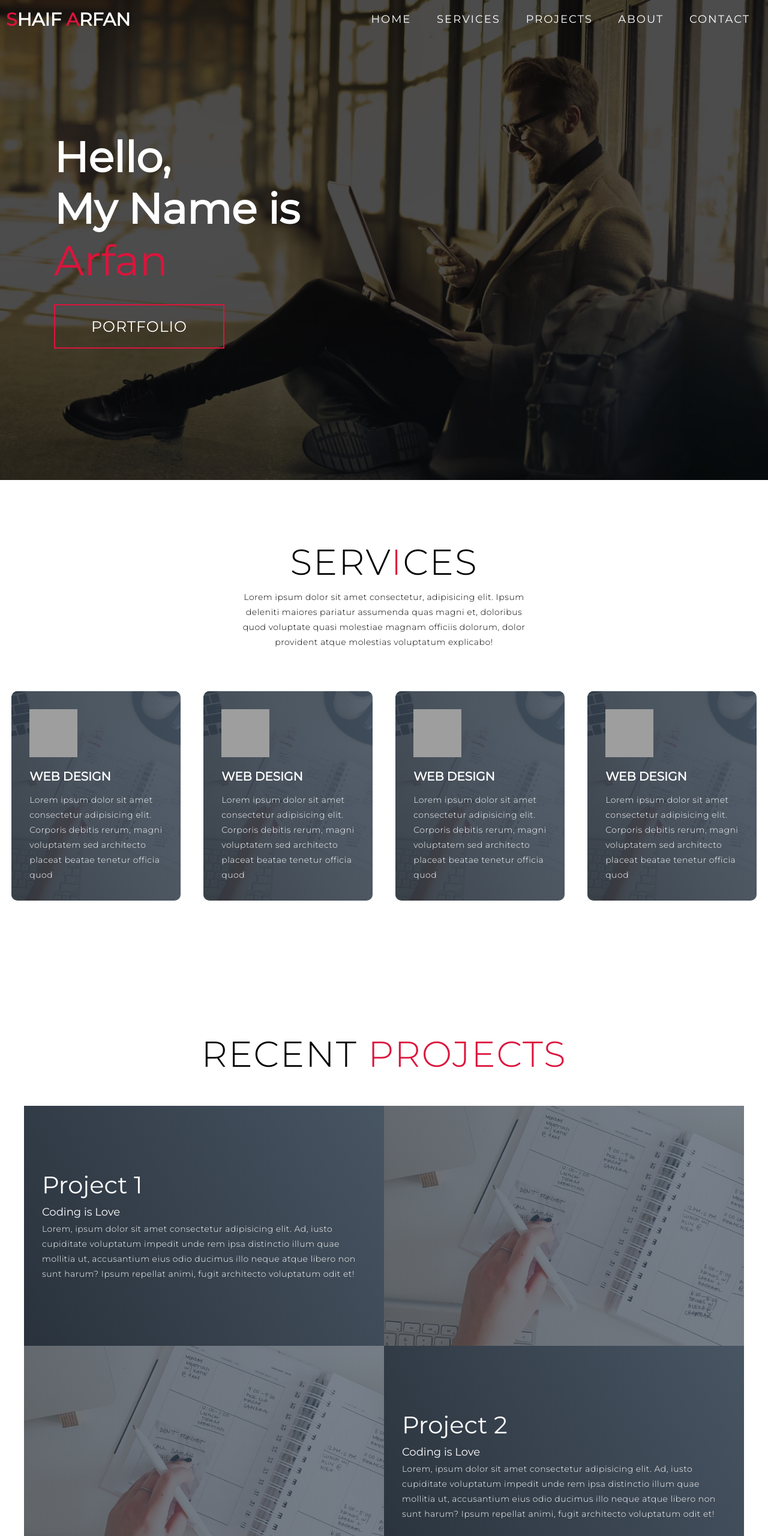
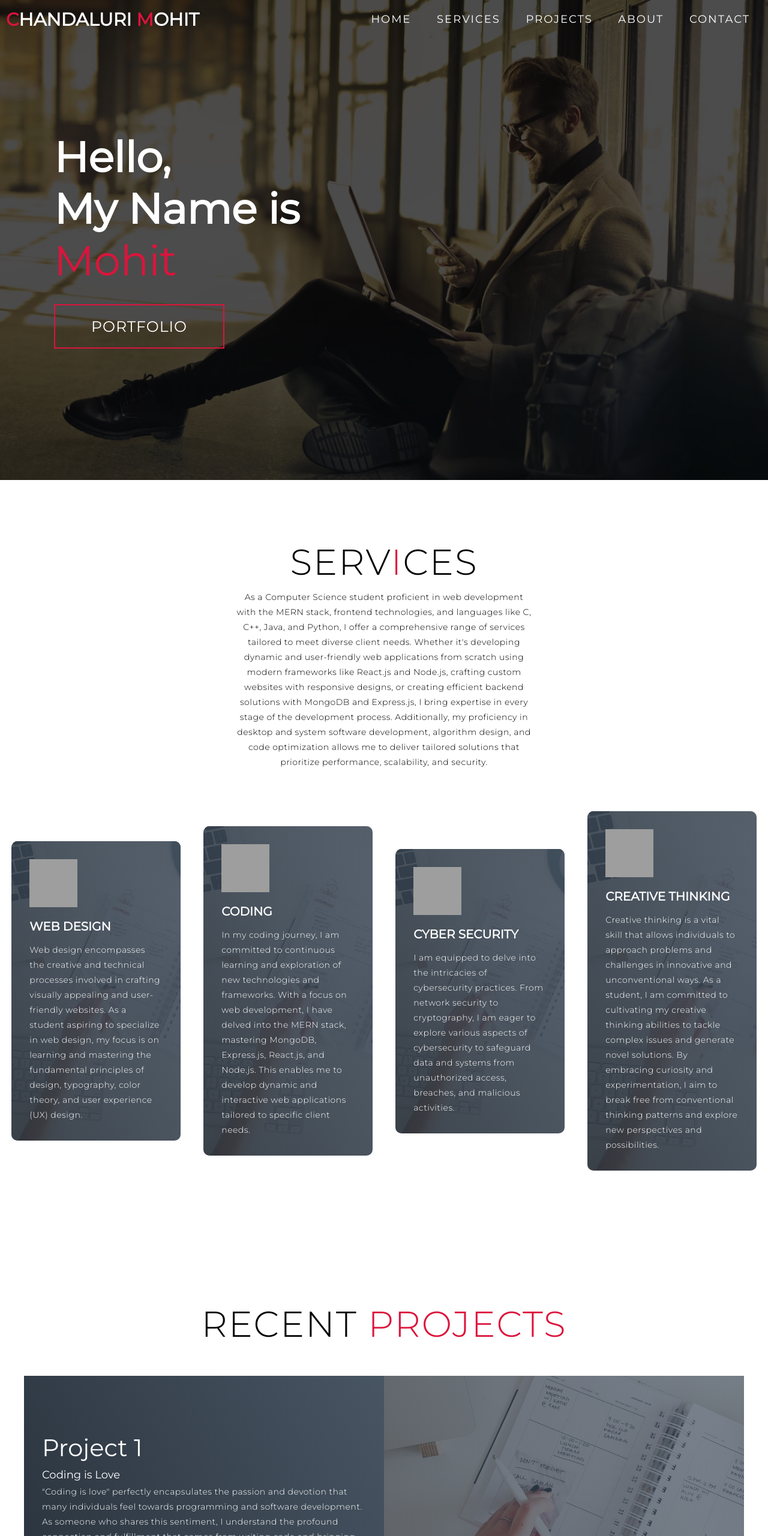
Before and after one commit to MohitCh011/Portfolio, a plain HTML site: page index.html in a window 1280 px wide. Shown: the top 2560 px of the page at 60% size. Drawn offline with Linux system fonts and the light colour scheme; grey boxes are pictures that could not be loaded.

Commit message:
Update index.html

```diff
--- a/index.html
+++ b/index.html
@@ -15,7 +15,7 @@
       <div class="nav-bar">
         <div class="brand">
           <a href="#hero">
-            <h1><span>S</span>haif <span>A</span>rfan</h1>
+            <h1><span>C</span>handaluri <span>M</span>ohit</h1>
           </a>
         </div>
         <div class="nav-list">
@@ -42,7 +42,7 @@
       <div>
         <h1>Hello, <span></span></h1>
         <h1>My Name is <span></span></h1>
-        <h1>Arfan <span></span></h1>
+        <h1>Mohit <span></span></h1>
         <a href="#projects" type="button" class="cta">Portfolio</a>
       </div>
     </div>
@@ -54,34 +54,30 @@
     <div class="services container">
       <div class="service-top">
         <h1 class="section-title">Serv<span>i</span>ces</h1>
-        <p>Lorem ipsum dolor sit amet consectetur, adipisicing elit. Ipsum deleniti maiores pariatur assumenda quas
-          magni et, doloribus quod voluptate quasi molestiae magnam officiis dolorum, dolor provident atque molestias
-          voluptatum explicabo!</p>
+        <p>As a Computer Science student proficient in web development with the MERN stack, frontend technologies, and languages like C, C++, Java, and Python, I offer a comprehensive range of services tailored to meet diverse client needs. Whether it's developing dynamic and user-friendly web applications from scratch using modern frameworks like React.js and Node.js, crafting custom websites with responsive designs, or creating efficient backend solutions with MongoDB and Express.js, I bring expertise in every stage of the development process. Additionally, my proficiency in desktop and system software development, algorithm design, and code optimization allows me to deliver tailored solutions that prioritize performance, scalability, and security. </p>
       </div>
       <div class="service-bottom">
         <div class="service-item">
           <div class="icon"><img src="https://img.icons8.com/bubbles/100/000000/services.png" /></div>
           <h2>Web Design</h2>
-          <p>Lorem ipsum dolor sit amet consectetur adipisicing elit. Corporis debitis rerum, magni voluptatem sed
-            architecto placeat beatae tenetur officia quod</p>
+          <p>
+Web design encompasses the creative and technical processes involved in crafting visually appealing and user-friendly websites. As a student aspiring to specialize in web design, my focus is on learning and mastering the fundamental principles of design, typography, color theory, and user experience (UX) design.</p>
         </div>
         <div class="service-item">
           <div class="icon"><img src="https://img.icons8.com/bubbles/100/000000/services.png" /></div>
-          <h2>Web Design</h2>
-          <p>Lorem ipsum dolor sit amet consectetur adipisicing elit. Corporis debitis rerum, magni voluptatem sed
-            architecto placeat beatae tenetur officia quod</p>
+          <h2>Coding</h2>
+          <p>In my coding journey, I am committed to continuous learning and exploration of new technologies and frameworks. With a focus on web development, I have delved into the MERN stack, mastering MongoDB, Express.js, React.js, and Node.js. This enables me to develop dynamic and interactive web applications tailored to specific client needs.</p>
         </div>
         <div class="service-item">
           <div class="icon"><img src="https://img.icons8.com/bubbles/100/000000/services.png" /></div>
-          <h2>Web Design</h2>
-          <p>Lorem ipsum dolor sit amet consectetur adipisicing elit. Corporis debitis rerum, magni voluptatem sed
-            architecto placeat beatae tenetur officia quod</p>
+          <h2><span>C</span>yber <span>S</span>ecurity</h2>
+          <p>I am equipped to delve into the intricacies of cybersecurity practices. From network security to cryptography, I am eager to explore various aspects of cybersecurity to safeguard data and systems from unauthorized access, breaches, and malicious activities. </p>
         </div>
         <div class="service-item">
           <div class="icon"><img src="https://img.icons8.com/bubbles/100/000000/services.png" /></div>
-          <h2>Web Design</h2>
-          <p>Lorem ipsum dolor sit amet consectetur adipisicing elit. Corporis debitis rerum, magni voluptatem sed
-            architecto placeat beatae tenetur officia quod</p>
+          <h2><span>C</span>reative <span>T</span>hinking</h2>
+          <p>
+Creative thinking is a vital skill that allows individuals to approach problems and challenges in innovative and unconventional ways. As a student, I am committed to cultivating my creative thinking abilities to tackle complex issues and generate novel solutions. By embracing curiosity and experimentation, I aim to break free from conventional thinking patterns and explore new perspectives and possibilities.</p>
         </div>
       </div>
     </div>
@@ -99,9 +95,8 @@
           <div class="project-info">
             <h1>Project 1</h1>
             <h2>Coding is Love</h2>
-            <p>Lorem, ipsum dolor sit amet consectetur adipisicing elit. Ad, iusto cupiditate voluptatum impedit unde
-              rem ipsa distinctio illum quae mollitia ut, accusantium eius odio ducimus illo neque atque libero non sunt
-              harum? Ipsum repellat animi, fugit architecto voluptatum odit et!</p>
+            <p>
+"Coding is love" perfectly encapsulates the passion and devotion that many individuals feel towards programming and software development. As someone who shares this sentiment, I understand the profound connection and fulfillment that comes from writing code and bringing ideas to life through technology.</p>
           </div>
           <div class="project-img">
             <img src="./img/img-1.png" alt="img">
@@ -110,10 +105,8 @@
         <div class="project-item">
           <div class="project-info">
             <h1>Project 2</h1>
-            <h2>Coding is Love</h2>
-            <p>Lorem, ipsum dolor sit amet consectetur adipisicing elit. Ad, iusto cupiditate voluptatum impedit unde
-              rem ipsa distinctio illum quae mollitia ut, accusantium eius odio ducimus illo neque atque libero non sunt
-              harum? Ipsum repellat animi, fugit architecto voluptatum odit et!</p>
+            <h2>MERN stack</h2>
+            <p>Created a web application that allows users to manage their tasks and to-do lists online. Users should be able to register, log in, create tasks, mark them as complete, and organize them into categories. Additionally, users can prioritize tasks, set deadlines, and receive notifications for upcoming deadlines.</p>
           </div>
           <div class="project-img">
             <img src="./img/img-1.png" alt="img">
@@ -131,30 +124,7 @@
             <img src="./img/img-1.png" alt="img">
           </div>
         </div>
-        <div class="project-item">
-          <div class="project-info">
-            <h1>Project 4</h1>
-            <h2>Coding is Love</h2>
-            <p>Lorem, ipsum dolor sit amet consectetur adipisicing elit. Ad, iusto cupiditate voluptatum impedit unde
-              rem ipsa distinctio illum quae mollitia ut, accusantium eius odio ducimus illo neque atque libero non sunt
-              harum? Ipsum repellat animi, fugit architecto voluptatum odit et!</p>
-          </div>
-          <div class="project-img">
-            <img src="./img/img-1.png" alt="img">
-          </div>
-        </div>
-        <div class="project-item">
-          <div class="project-info">
-            <h1>Project 5</h1>
-            <h2>Coding is Love</h2>
-            <p>Lorem, ipsum dolor sit amet consectetur adipisicing elit. Ad, iusto cupiditate voluptatum impedit unde
-              rem ipsa distinctio illum quae mollitia ut, accusantium eius odio ducimus illo neque atque libero non sunt
-              harum? Ipsum repellat animi, fugit architecto voluptatum odit et!</p>
-          </div>
-          <div class="project-img">
-            <img src="./img/img-1.png" alt="img">
-          </div>
-        </div>
+
       </div>
     </div>
   </section>
@@ -171,11 +141,7 @@
       <div class="col-right">
         <h1 class="section-title">About <span>me</span></h1>
         <h2>Front End Developer</h2>
-        <p>Lorem ipsum, dolor sit amet consectetur adipisicing elit. Asperiores, velit alias eius non illum beatae atque
-          repellat ratione qui veritatis repudiandae adipisci maiores. At inventore necessitatibus deserunt
-          exercitationem cumque earum omnis ipsum rem accusantium quis, quas quia, accusamus provident suscipit magni!
-          Expedita sint ad dolore, commodi labore nihil velit earum ducimus nulla quae nostrum fugit aut, deserunt
-          reprehenderit libero enim!</p>
+        <p>HTML, CSS, and JavaScript: Write clean, semantic HTML markup and style it with CSS to create layouts, styles, and animations. Utilize CSS preprocessors like Sass or LESS for efficient styling. Employ JavaScript (and frameworks like React.js, Vue.js, or Angular) to add interactivity, dynamic content, and behavior to web pages.</p>
         <a href="#" class="cta">Download Resume</a>
       </div>
     </div>
@@ -193,23 +159,21 @@
           <div class="icon"><img src="https://img.icons8.com/bubbles/100/000000/phone.png" /></div>
           <div class="contact-info">
             <h1>Phone</h1>
-            <h2>+1 234 123 1234</h2>
-            <h2>+1 234 123 1234</h2>
+            <h2>+91 8500250138</h2>
           </div>
         </div>
         <div class="contact-item">
           <div class="icon"><img src="https://img.icons8.com/bubbles/100/000000/new-post.png" /></div>
           <div class="contact-info">
             <h1>Email</h1>
-            <h2>info@gmail.com</h2>
-            <h2>abcd@gmail.com</h2>
+            <h2>chmohit00@gmail.com</h2>
           </div>
         </div>
         <div class="contact-item">
           <div class="icon"><img src="https://img.icons8.com/bubbles/100/000000/map-marker.png" /></div>
           <div class="contact-info">
             <h1>Address</h1>
-            <h2>Fatikchhari, Chittagong, Bangladesh</h2>
+            <h2><span>A</span>-colony,<span>I</span>brahimpatnam</h2>
           </div>
         </div>
       </div>
@@ -221,7 +185,7 @@
   <section id="footer">
     <div class="footer container">
       <div class="brand">
-        <h1><span>S</span>haif <span>A</span>rfan</h1>
+        <h1><span>C</span>handaluri <span>M</span>ohit</h1>
       </div>
       <h2>Your Complete Web Solution</h2>
       <div class="social-icon">
@@ -238,7 +202,7 @@
           <a href="#"><img src="https://img.icons8.com/bubbles/100/000000/behance.png" /></a>
         </div>
       </div>
-      <p>Copyright © 2020 Arfan. All rights reserved</p>
+      <p>Copyright © 2024 Mohit. All rights reserved</p>
     </div>
   </section>
   <!-- End Footer -->
```
